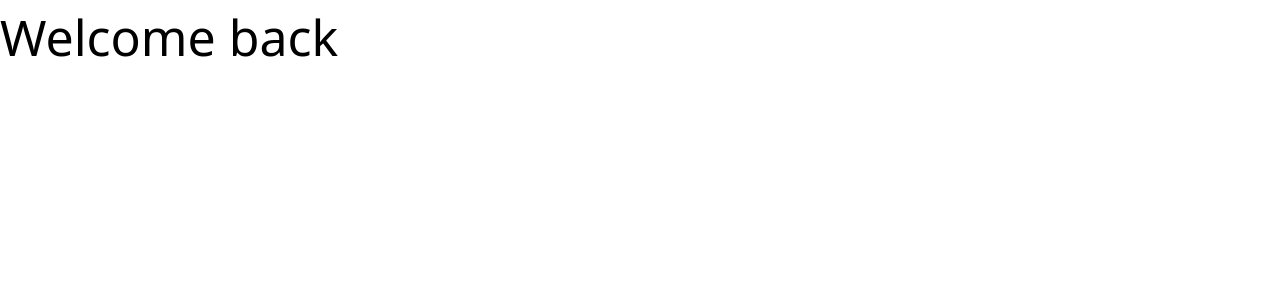
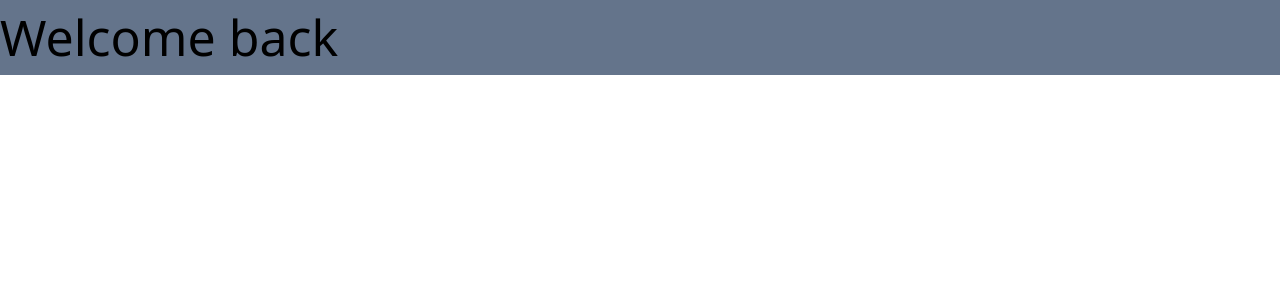
Before and after one commit to DavronovAzizbek/E-Commerce-Website, a React (Vite) app: page / in a window 1280 px wide. Shown: the top 300 px of the page. Built offline with nearby package versions, Linux system fonts and the light colour scheme.

Commit message:
required packages are installed

```diff
--- a/src/App.jsx
+++ b/src/App.jsx
@@ -3,7 +3,7 @@ import "./App.css";
 function App() {
   return (
     <>
-      <h1 className="text-[50px]">Welcome back</h1>
+      <h1 className="text-[50px] bg-slate-500">Welcome back</h1>
     </>
   );
 }
```
